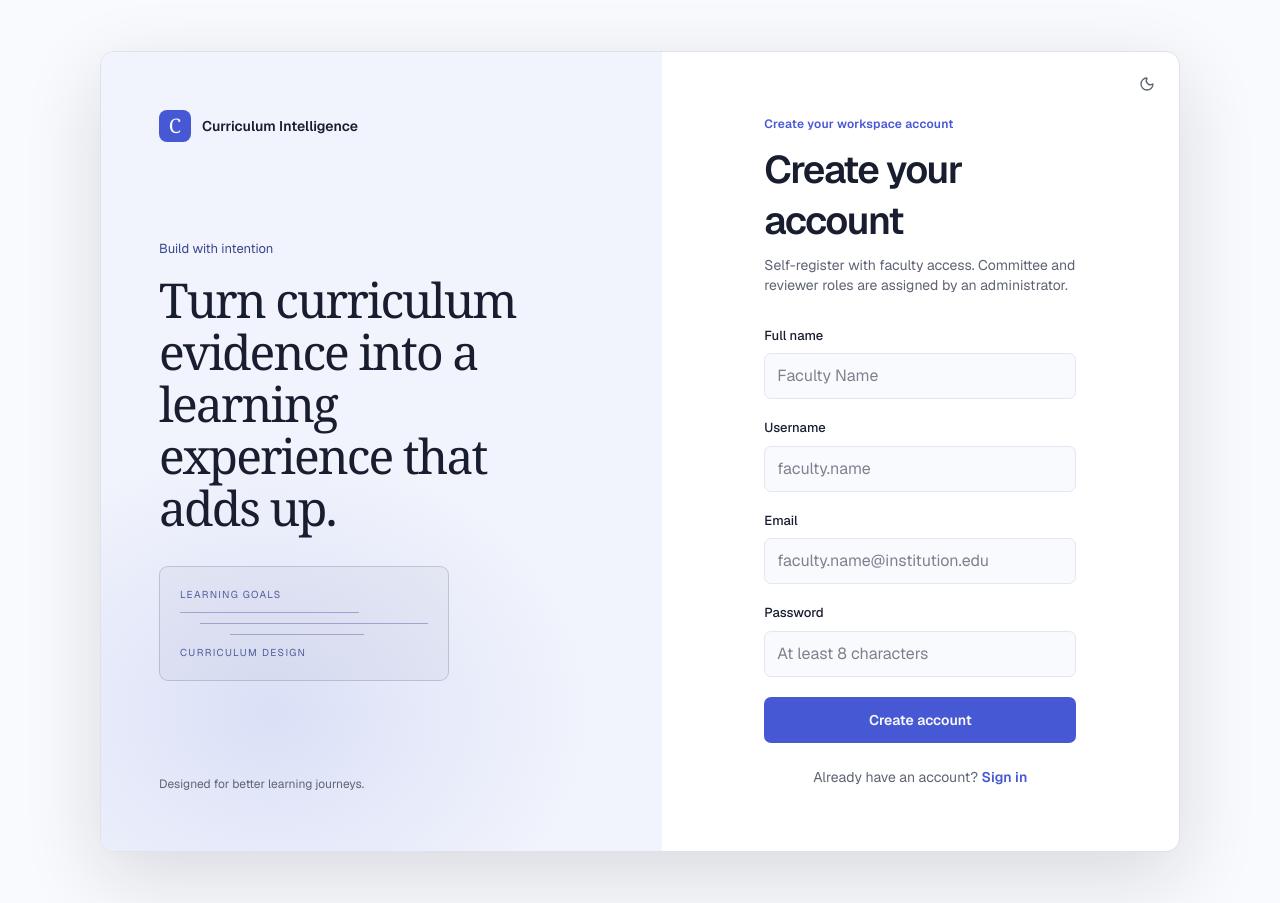
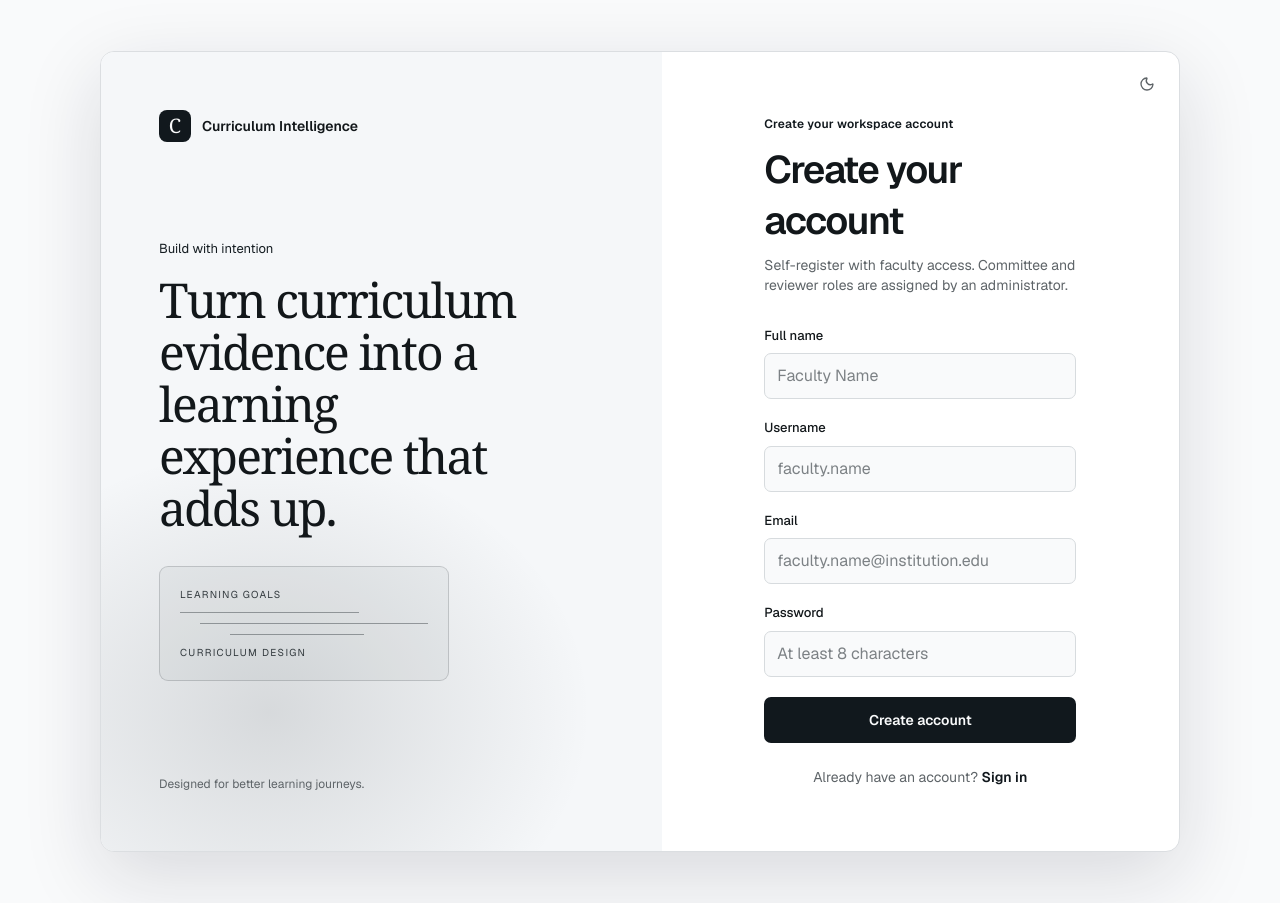
Before and after one commit to Vighnesh-V-H/curriculum-intelligence-framework, a Next.js app in the folder Frontend/: page /register in a window 1280 px wide. Built offline with nearby package versions, Linux system fonts and the light colour scheme; no server answers.

Commit message:
style:update the color system across the UI

```diff
--- a/Frontend/src/app/globals.css
+++ b/Frontend/src/app/globals.css
@@ -52,44 +52,44 @@
 
 :root {
   color-scheme: light;
-  --background: oklch(0.984 0.004 270);
-  --foreground: oklch(0.235 0.035 271);
+  --background: oklch(0.985 0.002 240);
+  --foreground: oklch(0.2 0.01 240);
   --card: oklch(1 0 0);
-  --card-foreground: oklch(0.235 0.035 271);
+  --card-foreground: oklch(0.2 0.01 240);
   --popover: oklch(1 0 0);
-  --popover-foreground: oklch(0.235 0.035 271);
-  --primary: oklch(0.52 0.19 272);
-  --primary-foreground: oklch(0.985 0.003 272);
-  --secondary: oklch(0.945 0.016 271);
-  --secondary-foreground: oklch(0.38 0.055 271);
-  --muted: oklch(0.958 0.008 271);
-  --muted-foreground: oklch(0.505 0.025 271);
-  --accent: oklch(0.94 0.032 274);
-  --accent-foreground: oklch(0.42 0.12 272);
+  --popover-foreground: oklch(0.2 0.01 240);
+  --primary: oklch(0.205 0.015 240);
+  --primary-foreground: oklch(0.985 0.002 240);
+  --secondary: oklch(0.945 0.005 240);
+  --secondary-foreground: oklch(0.26 0.015 240);
+  --muted: oklch(0.955 0.004 240);
+  --muted-foreground: oklch(0.5 0.01 240);
+  --accent: oklch(0.94 0.006 240);
+  --accent-foreground: oklch(0.22 0.015 240);
   --destructive: oklch(0.55 0.21 27);
-  --border: oklch(0.912 0.014 272);
-  --input: oklch(0.93 0.016 272);
-  --ring: oklch(0.6 0.17 272);
-  --chart-1: oklch(0.52 0.19 272);
-  --chart-2: oklch(0.58 0.15 230);
-  --chart-3: oklch(0.6 0.14 320);
-  --chart-4: oklch(0.62 0.12 195);
-  --chart-5: oklch(0.55 0.13 150);
+  --border: oklch(0.9 0.005 240);
+  --input: oklch(0.89 0.006 240);
+  --ring: oklch(0.35 0.015 240);
+  --chart-1: oklch(0.3 0.02 240);
+  --chart-2: oklch(0.48 0.08 220);
+  --chart-3: oklch(0.55 0.07 190);
+  --chart-4: oklch(0.62 0.06 160);
+  --chart-5: oklch(0.42 0.05 260);
   --radius: .625rem;
-  --sidebar: oklch(0.968 0.011 269);
-  --sidebar-foreground: oklch(0.35 0.03 271);
-  --sidebar-primary: oklch(0.52 0.19 272);
-  --sidebar-primary-foreground: oklch(0.985 0.003 272);
-  --sidebar-accent: oklch(0.932 0.032 273);
-  --sidebar-accent-foreground: oklch(0.32 0.075 272);
-  --sidebar-border: oklch(0.92 0.014 272);
-  --sidebar-ring: oklch(0.6 0.17 272);
+  --sidebar: oklch(0.975 0.003 240);
+  --sidebar-foreground: oklch(0.32 0.012 240);
+  --sidebar-primary: oklch(0.205 0.015 240);
+  --sidebar-primary-foreground: oklch(0.985 0.002 240);
+  --sidebar-accent: oklch(0.935 0.006 240);
+  --sidebar-accent-foreground: oklch(0.2 0.012 240);
+  --sidebar-border: oklch(0.91 0.004 240);
+  --sidebar-ring: oklch(0.35 0.015 240);
   --success: oklch(0.52 0.145 150);
   --success-foreground: oklch(0.985 0.003 272);
   --warning: oklch(0.62 0.15 62);
   --warning-foreground: oklch(0.985 0.003 272);
-  --scrollbar-thumb: oklch(0.77 0.02 272);
-  --scrollbar-track: oklch(0.955 0.008 271);
+  --scrollbar-thumb: oklch(0.77 0.008 240);
+  --scrollbar-track: oklch(0.96 0.003 240);
   --ease-out-strong: cubic-bezier(0.23, 1, 0.32, 1);
   --ease-in-out-strong: cubic-bezier(0.77, 0, 0.175, 1);
   --press-duration: 160ms;
@@ -98,43 +98,43 @@
 
 .dark {
   color-scheme: dark;
-  --background: oklch(0.125 0 0);
-  --foreground: oklch(0.92 0 0);
-  --card: oklch(0.165 0 0);
-  --card-foreground: oklch(0.92 0 0);
-  --popover: oklch(0.185 0 0);
-  --popover-foreground: oklch(0.92 0 0);
-  --primary: oklch(0.59 0.19 277);
-  --primary-foreground: oklch(0.97 0.008 277);
-  --secondary: oklch(0.24 0.02 272);
-  --secondary-foreground: oklch(0.87 0 0);
-  --muted: oklch(0.21 0 0);
-  --muted-foreground: oklch(0.67 0 0);
-  --accent: oklch(0.28 0.055 276);
-  --accent-foreground: oklch(0.9 0.042 276);
+  --background: oklch(0.13 0.005 240);
+  --foreground: oklch(0.92 0.005 240);
+  --card: oklch(0.17 0.006 240);
+  --card-foreground: oklch(0.92 0.005 240);
+  --popover: oklch(0.19 0.006 240);
+  --popover-foreground: oklch(0.92 0.005 240);
+  --primary: oklch(0.93 0.005 240);
+  --primary-foreground: oklch(0.14 0.005 240);
+  --secondary: oklch(0.24 0.006 240);
+  --secondary-foreground: oklch(0.88 0.005 240);
+  --muted: oklch(0.21 0.005 240);
+  --muted-foreground: oklch(0.65 0.008 240);
+  --accent: oklch(0.25 0.008 240);
+  --accent-foreground: oklch(0.92 0.005 240);
   --destructive: oklch(0.645 0.2 25);
-  --border: oklch(0.255 0 0);
-  --input: oklch(0.29 0 0);
-  --ring: oklch(0.62 0.17 277);
-  --chart-1: oklch(0.72 0.15 277);
-  --chart-2: oklch(0.68 0.13 230);
-  --chart-3: oklch(0.7 0.13 320);
-  --chart-4: oklch(0.66 0.11 195);
-  --chart-5: oklch(0.66 0.12 152);
-  --sidebar: oklch(0.15 0 0);
-  --sidebar-foreground: oklch(0.91 0 0);
-  --sidebar-primary: oklch(0.59 0.19 277);
-  --sidebar-primary-foreground: oklch(0.97 0.008 277);
-  --sidebar-accent: oklch(0.24 0.05 276);
-  --sidebar-accent-foreground: oklch(0.91 0.03 276);
-  --sidebar-border: oklch(0.235 0 0);
-  --sidebar-ring: oklch(0.62 0.17 277);
+  --border: oklch(0.26 0.006 240);
+  --input: oklch(0.29 0.006 240);
+  --ring: oklch(0.75 0.008 240);
+  --chart-1: oklch(0.85 0.01 240);
+  --chart-2: oklch(0.72 0.06 220);
+  --chart-3: oklch(0.68 0.06 190);
+  --chart-4: oklch(0.65 0.06 160);
+  --chart-5: oklch(0.62 0.05 260);
+  --sidebar: oklch(0.15 0.005 240);
+  --sidebar-foreground: oklch(0.9 0.005 240);
+  --sidebar-primary: oklch(0.93 0.005 240);
+  --sidebar-primary-foreground: oklch(0.14 0.005 240);
+  --sidebar-accent: oklch(0.23 0.008 240);
+  --sidebar-accent-foreground: oklch(0.92 0.005 240);
+  --sidebar-border: oklch(0.24 0.006 240);
+  --sidebar-ring: oklch(0.75 0.008 240);
   --success: oklch(0.68 0.15 155);
   --success-foreground: oklch(0.16 0.03 155);
   --warning: oklch(0.74 0.13 70);
   --warning-foreground: oklch(0.19 0.04 70);
-  --scrollbar-thumb: oklch(0.35 0 0);
-  --scrollbar-track: oklch(0.11 0 0);
+  --scrollbar-thumb: oklch(0.35 0.005 240);
+  --scrollbar-track: oklch(0.11 0.005 240);
 }
 
 
```
